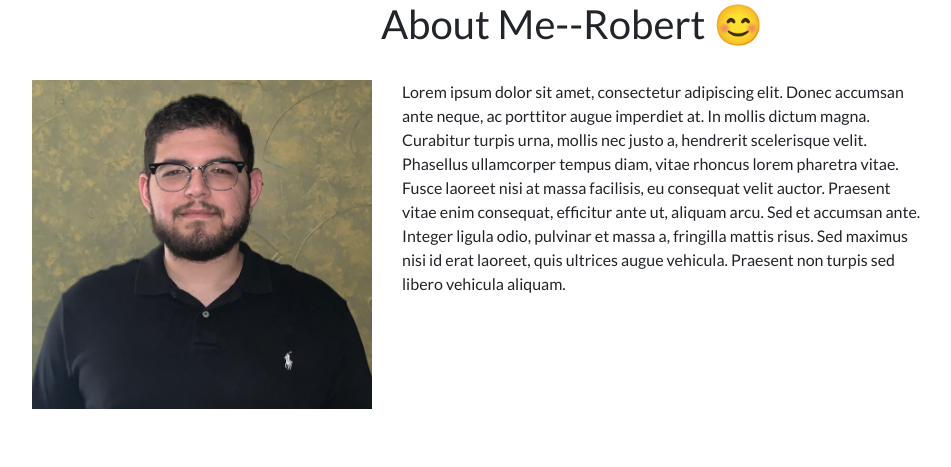
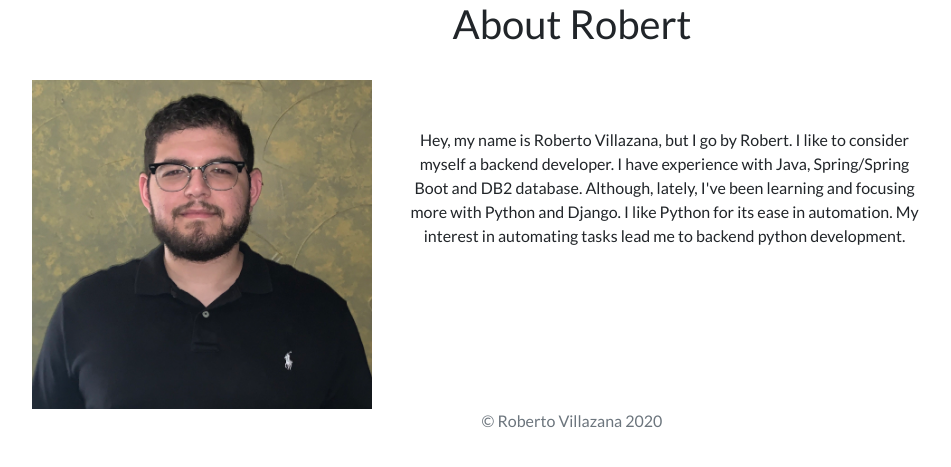
Before and after one commit to robotvilla/portfolio-project-v2, a Django app: page /about/ in a window 1280 px wide. Shown: the part 56-523 px from the top of the page, without its empty margins (68-1019 px from the left). Run offline with Django 3.2, Linux system fonts and the light colour scheme; some libraries are stand-ins or nearby versions.

Commit message:
added small bio and changed margin for about me bio

```diff
--- a/portfolio/templates/portfolio/about.html
+++ b/portfolio/templates/portfolio/about.html
@@ -6,15 +6,15 @@
 
 <div class="container">
     <div class="text-center">
-        <h1>About Me--Robert 😊</h1>
+        <h1>About Robert</h1>
     </div>
     <br>
     <div class="row">
         <div class="col-4">
             <img src="{% static 'portfolio/robert.jpg' %}" class="img-fluid">
         </div>
-        <div class="col-6">
-            <p>Lorem ipsum dolor sit amet, consectetur adipiscing elit. Donec accumsan ante neque, ac porttitor augue imperdiet at. In mollis dictum magna. Curabitur turpis urna, mollis nec justo a, hendrerit scelerisque velit. Phasellus ullamcorper tempus diam, vitae rhoncus lorem pharetra vitae. Fusce laoreet nisi at massa facilisis, eu consequat velit auctor. Praesent vitae enim consequat, efficitur ante ut, aliquam arcu. Sed et accumsan ante. Integer ligula odio, pulvinar et massa a, fringilla mattis risus. Sed maximus nisi id erat laoreet, quis ultrices augue vehicula. Praesent non turpis sed libero vehicula aliquam.</p>
+        <div class="col-6 text-center mt-5">
+            <p>Hey, my name is Roberto Villazana, but I go by Robert. I like to consider myself a backend developer. I have experience with Java, Spring/Spring Boot and DB2 database. Although, lately, I've been learning and focusing more with Python and Django. I like Python for its ease in automation. My interest in automating tasks lead me to backend python development.</p>
         </div>
     </div>
 </div>
--- a/portfolio/templates/portfolio/base.html
+++ b/portfolio/templates/portfolio/base.html
@@ -55,6 +55,12 @@
     {% block content %}{% endblock %}
   </div>
 
+  <footer class="text-muted">
+    <div class="container text-center">
+        <p>© Roberto Villazana {% now "Y" %}</p>
+    </div>
+</footer>
+
   <!-- Optional JavaScript -->
   <!-- jQuery first, then Popper.js, then Bootstrap JS -->
   <script src="https://code.jquery.com/jquery-3.4.1.slim.min.js" integrity="sha384-J6qa4849blE2+poT4WnyKhv5vZF5SrPo0iEjwBvKU7imGFAV0wwj1yYfoRSJoZ+n" crossorigin="anonymous"></script>
--- a/portfolio/templates/portfolio/home.html
+++ b/portfolio/templates/portfolio/home.html
@@ -13,6 +13,7 @@
 <div class="row justify-content-center mb-3">
   <div class="col-md-9 text-center">
     <h1 id="hometext" class="font-weight-bold">Hi, my name is Robert 😊</h1>
+    <p class="lead text-muted">I'm a software engineer based in Fort Worth, TX specializing in developing and building backend websites and applications.</p>
   </div>
 </div>
 
```
